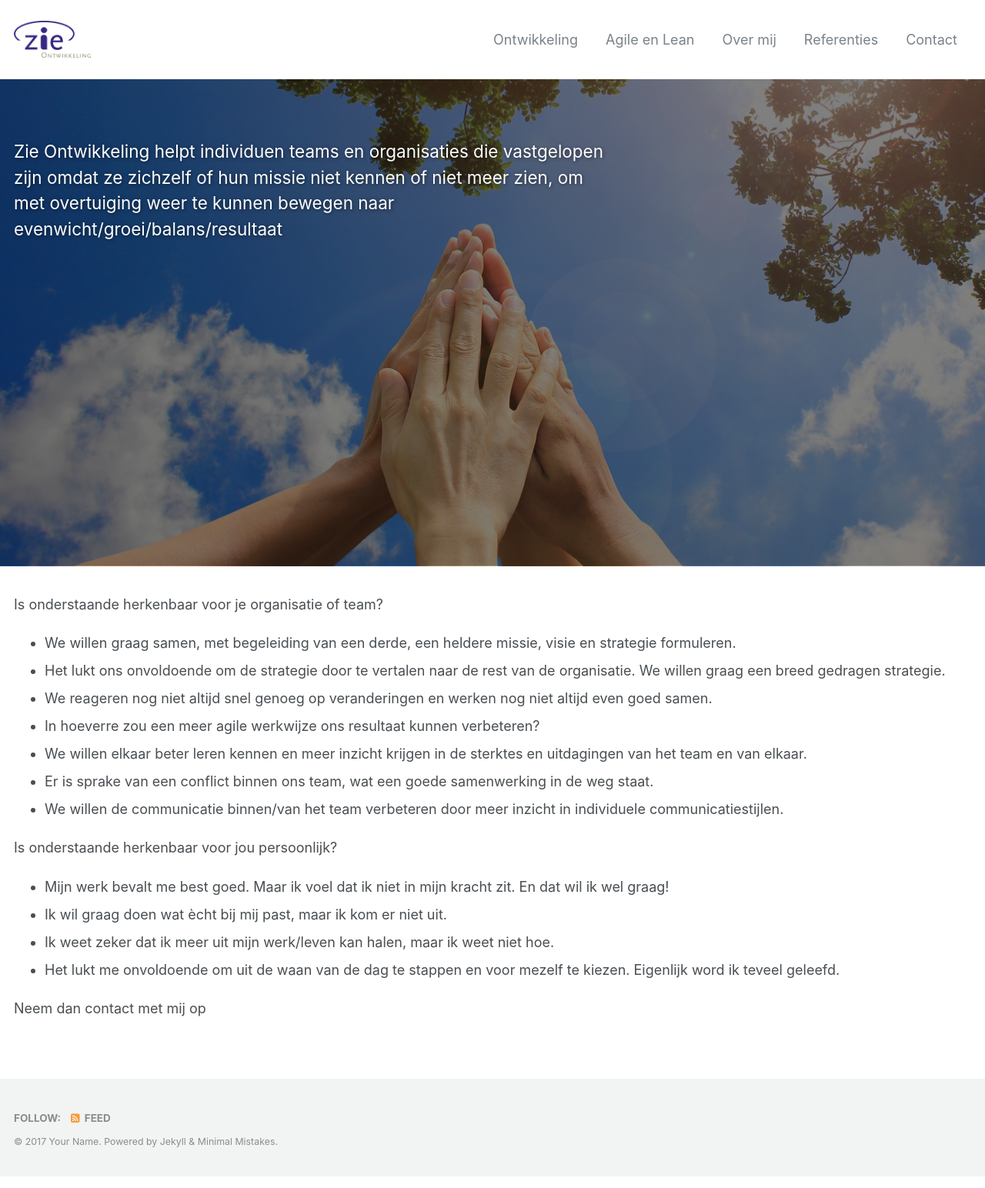
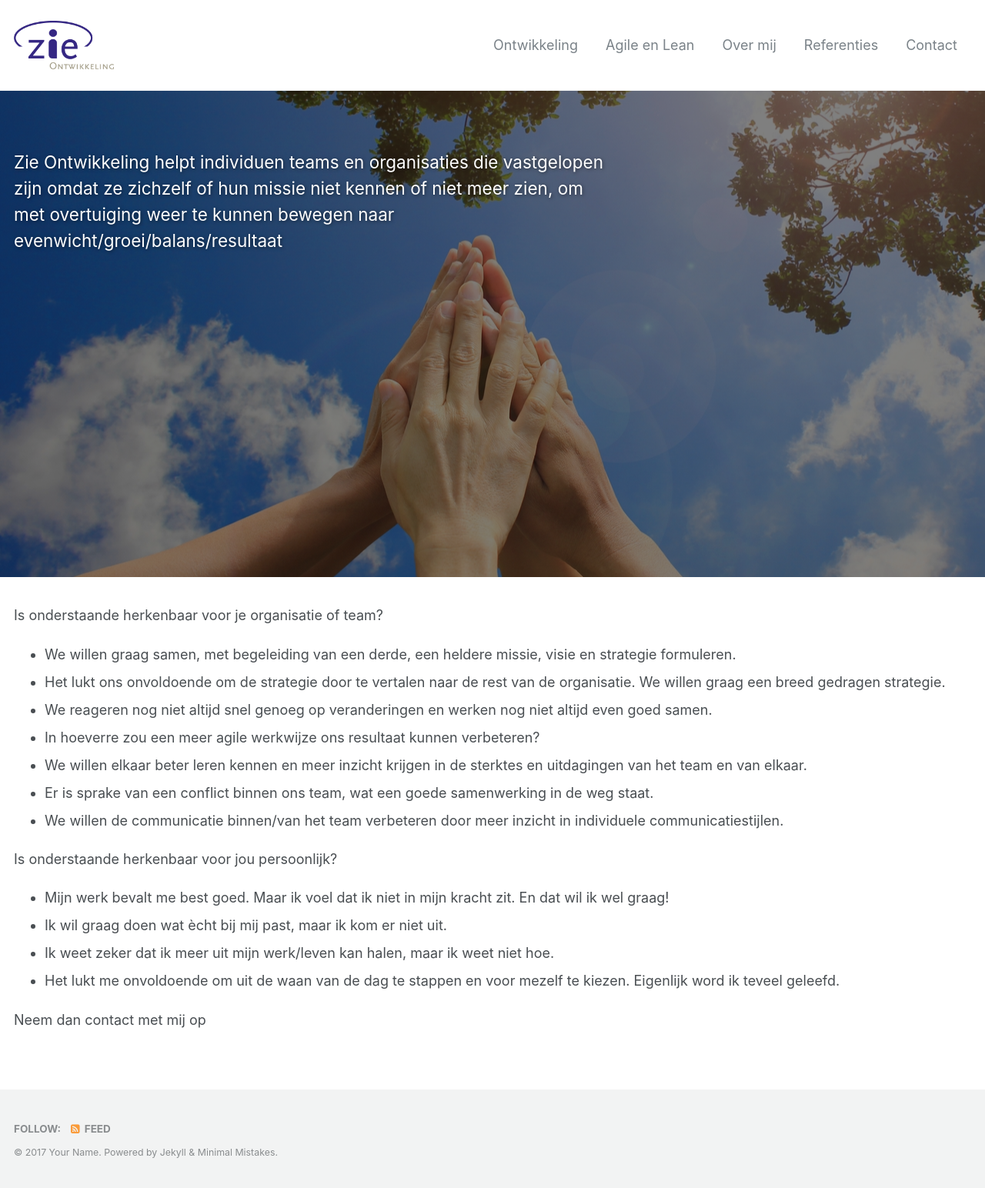
Before and after one commit to twinmum1/zie-ontwikkeling, a Jekyll site: the page built from index.md, in a window 1280 px wide. Shown: the whole page at 77% size. Built offline with Jekyll 4.4.1, drawn with Linux system fonts in a browser that asks for light colours.

Commit message:
Update masthead.html

```diff
--- a/_includes/masthead.html
+++ b/_includes/masthead.html
@@ -3,7 +3,7 @@
     <div class="masthead__menu">
       <nav id="site-nav" class="greedy-nav">
       <!--  <a class="site-title" href="{{ '/' | absolute_url }}">{{ site.title }}</a> -->
-        <a class="site-title" href="{{ '/' | absolute_url }}"><img src="assets/images/ZieLogo.png"  width="100px" height="auto" alt="{{ '/' | absolute_url }}"/></a>
+        <a class="site-title" href="{{ '/' | absolute_url }}"><img src="assets/images/ZieLogo.png"  width="130px" height="auto" alt="{{ '/' | absolute_url }}"/></a>
         <ul class="visible-links">
           {% for link in site.data.navigation.main %}
             {% if link.url contains 'http' %}
```
